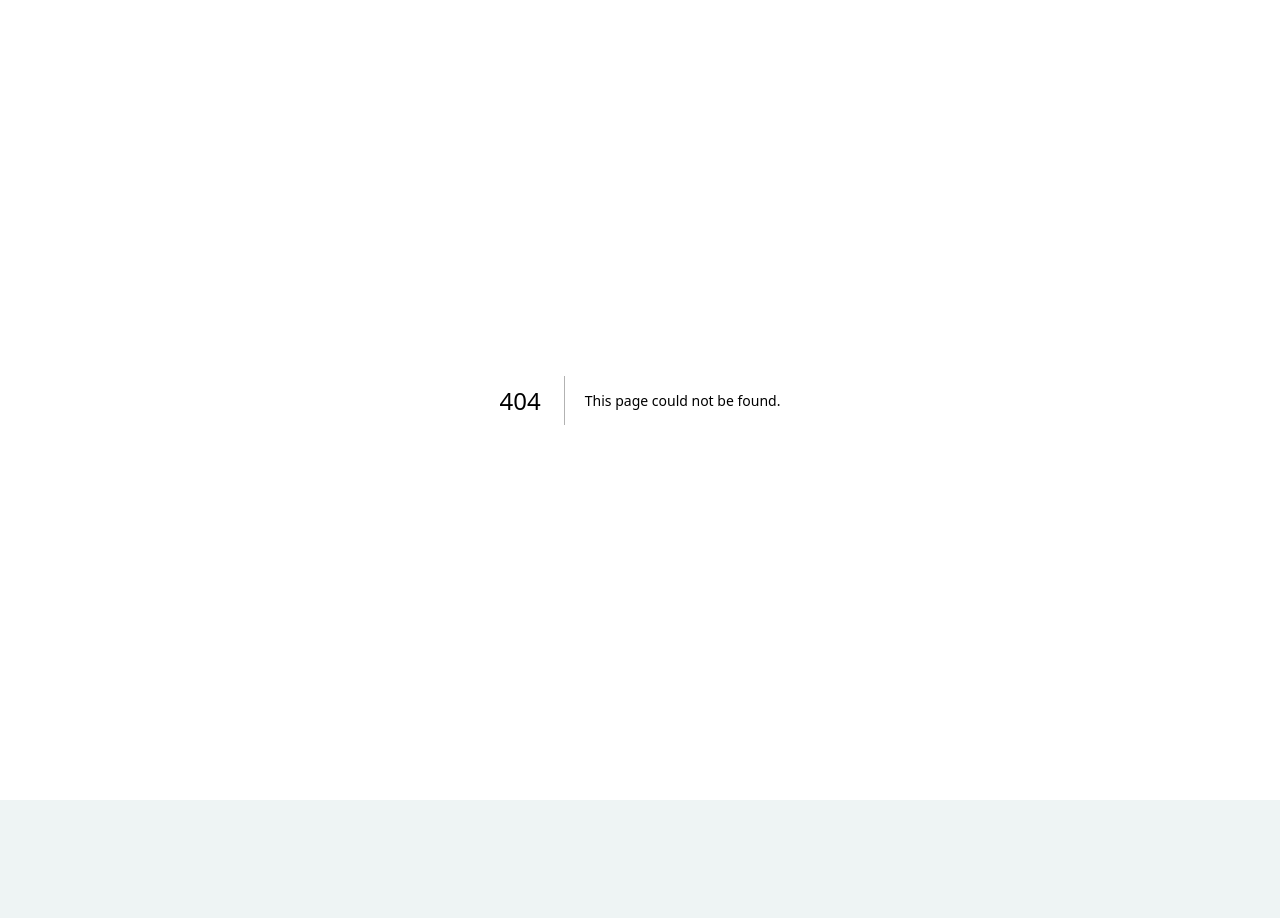
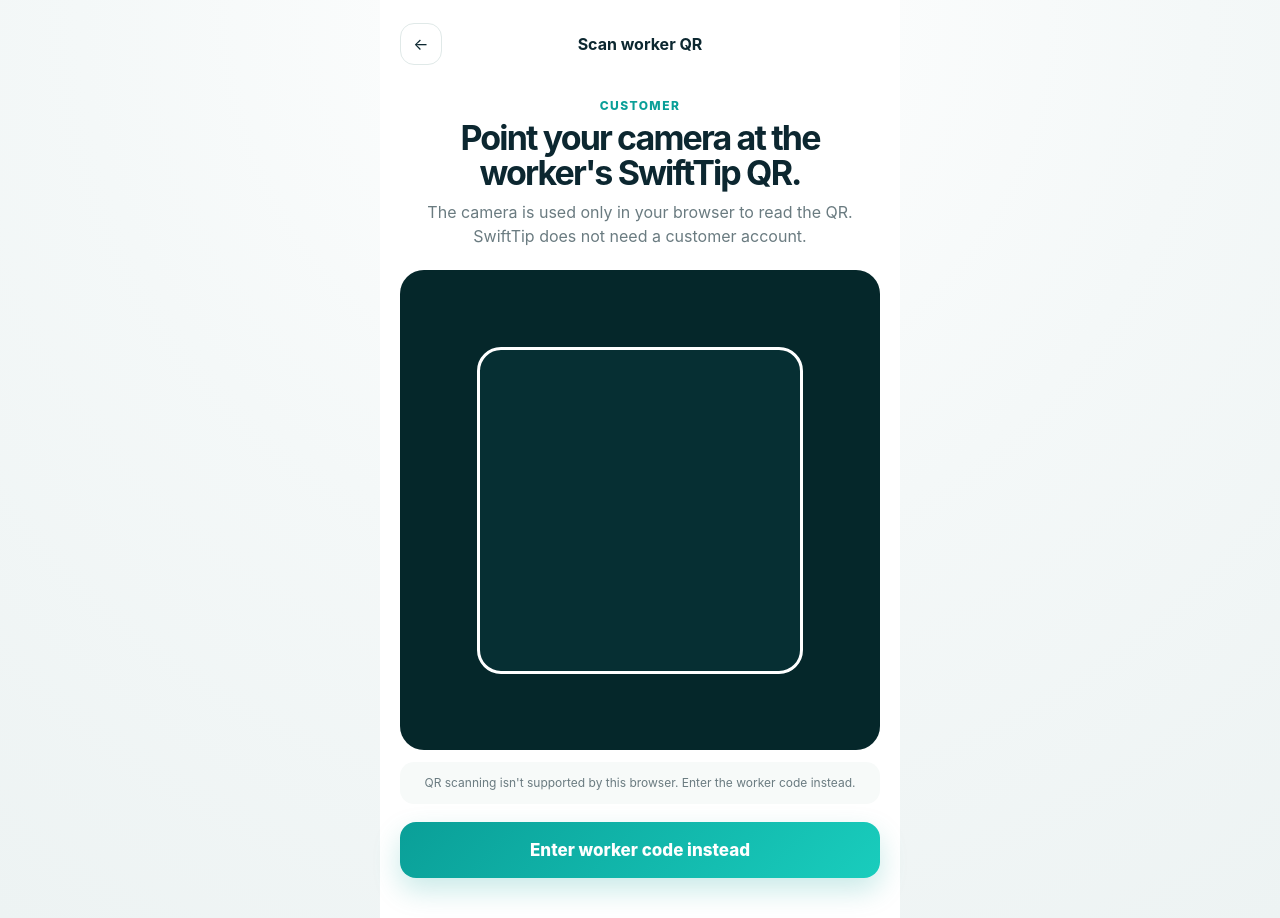
Before and after one commit to langaludidi/swifttip, a Next.js app: page /scan in a window 1280 px wide. Before the commit this address had no page. Before the commit the page ends 800 px from the top, so only its background shows below. Built offline with nearby package versions, Linux system fonts and the light colour scheme.

Commit message:
ux: add privacy-conscious QR scanner with code fallback

```diff
--- /dev/null
+++ b/src/app/scan/page.tsx
@@ -0,0 +1,108 @@
+"use client";
+
+import Link from "next/link";
+import { useEffect, useRef, useState } from "react";
+
+type DetectedBarcode = { rawValue?: string };
+type BarcodeDetectorLike = { detect(source: CanvasImageSource): Promise<DetectedBarcode[]> };
+type BarcodeDetectorConstructor = new (options?: { formats?: string[] }) => BarcodeDetectorLike;
+
+function extractWorkerToken(raw: string): string | null {
+  const value = raw.trim();
+  try {
+    const url = new URL(value);
+    const match = url.pathname.match(/^\/tip\/([A-Za-z0-9_-]{4,64})\/?$/);
+    return match?.[1] ?? null;
+  } catch {
+    return /^[A-Za-z0-9_-]{4,64}$/.test(value) ? value : null;
+  }
+}
+
+export default function ScanPage() {
+  const videoRef = useRef<HTMLVideoElement>(null);
+  const streamRef = useRef<MediaStream | null>(null);
+  const [state, setState] = useState<"starting" | "scanning" | "unsupported" | "denied" | "invalid">("starting");
+
+  useEffect(() => {
+    let cancelled = false;
+    let animationFrame = 0;
+
+    async function start() {
+      const Detector = (window as Window & { BarcodeDetector?: BarcodeDetectorConstructor }).BarcodeDetector;
+      if (!Detector || !navigator.mediaDevices?.getUserMedia) {
+        setState("unsupported");
+        return;
+      }
+
+      try {
+        const stream = await navigator.mediaDevices.getUserMedia({ video: { facingMode: { ideal: "environment" } }, audio: false });
+        if (cancelled) {
+          stream.getTracks().forEach((track) => track.stop());
+          return;
+        }
+        streamRef.current = stream;
+        const video = videoRef.current;
+        if (!video) return;
+        video.srcObject = stream;
+        await video.play();
+        setState("scanning");
+
+        const detector = new Detector({ formats: ["qr_code"] });
+        const scan = async () => {
+          if (cancelled) return;
+          try {
+            const results = await detector.detect(video);
+            const raw = results[0]?.rawValue;
+            if (raw) {
+              const token = extractWorkerToken(raw);
+              if (token) {
+                stream.getTracks().forEach((track) => track.stop());
+                window.location.assign(`/tip/${encodeURIComponent(token)}`);
+                return;
+              }
+              setState("invalid");
+            }
+          } catch {
+            // Camera frames can fail transiently while the stream initialises.
+          }
+          animationFrame = window.requestAnimationFrame(scan);
+        };
+        animationFrame = window.requestAnimationFrame(scan);
+      } catch {
+        setState("denied");
+      }
+    }
+
+    void start();
+    return () => {
+      cancelled = true;
+      window.cancelAnimationFrame(animationFrame);
+      streamRef.current?.getTracks().forEach((track) => track.stop());
+    };
+  }, []);
+
+  return (
+    <main className="flow-shell">
+      <div className="flow-page">
+        <header className="simple-header"><Link className="back-link" href="/">←</Link><strong>Scan worker QR</strong><span style={{ width: 42 }} /></header>
+        <section className="tip-flow" style={{ textAlign: "center" }}>
+          <span className="eyebrow">Customer</span>
+          <h1>Point your camera at the worker's SwiftTip QR.</h1>
+          <p className="lead">The camera is used only in your browser to read the QR. SwiftTip does not need a customer account.</p>
+          <div style={{ marginTop: 22, overflow: "hidden", borderRadius: 24, background: "#062f33", aspectRatio: "1 / 1", position: "relative" }}>
+            <video ref={videoRef} muted playsInline style={{ width: "100%", height: "100%", objectFit: "cover" }} />
+            <div aria-hidden="true" style={{ position: "absolute", inset: "16%", border: "3px solid white", borderRadius: 24, boxShadow: "0 0 0 999px rgba(0,0,0,.18)" }} />
+          </div>
+          <p className="fee-note" role="status">
+            {state === "starting" && "Starting camera…"}
+            {state === "scanning" && "Looking for a SwiftTip QR…"}
+            {state === "unsupported" && "QR scanning isn't supported by this browser. Enter the worker code instead."}
+            {state === "denied" && "Camera access wasn't available. You can still enter the worker code."}
+            {state === "invalid" && "That QR isn't a recognised SwiftTip worker QR. Try again or enter the code."}
+          </p>
+          <Link className="button button-primary button-large" href="/code" style={{ marginTop: 16 }}>Enter worker code instead</Link>
+        </section>
+      </div>
+    </main>
+  );
+}
```
